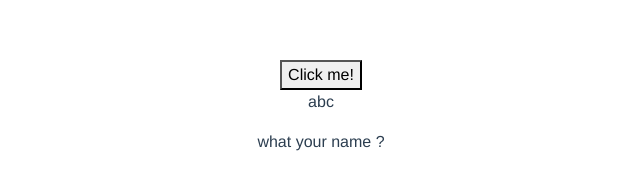
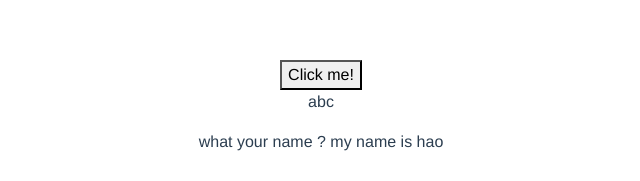
Before and after one commit to Nguyen-Nhat-Hao/Practice2-Git, a Vue app: page / in a window 1280 px wide. Shown: the top 181 px of the page, without its empty margins (319-959 px from the left). Built offline with nearby package versions, Linux system fonts and the light colour scheme.

Commit message:
push code

```diff
--- a/src/components/testEmitComponent.vue
+++ b/src/components/testEmitComponent.vue
@@ -3,7 +3,8 @@
     <button @click="buttonClicked">Click me!</button>
     <p>abc</p>
     <div>
-      <p> what your name ?</p>
+      <p> what your name ? my name is hao</p>
+
     </div>
   </div>
   </template>
```
